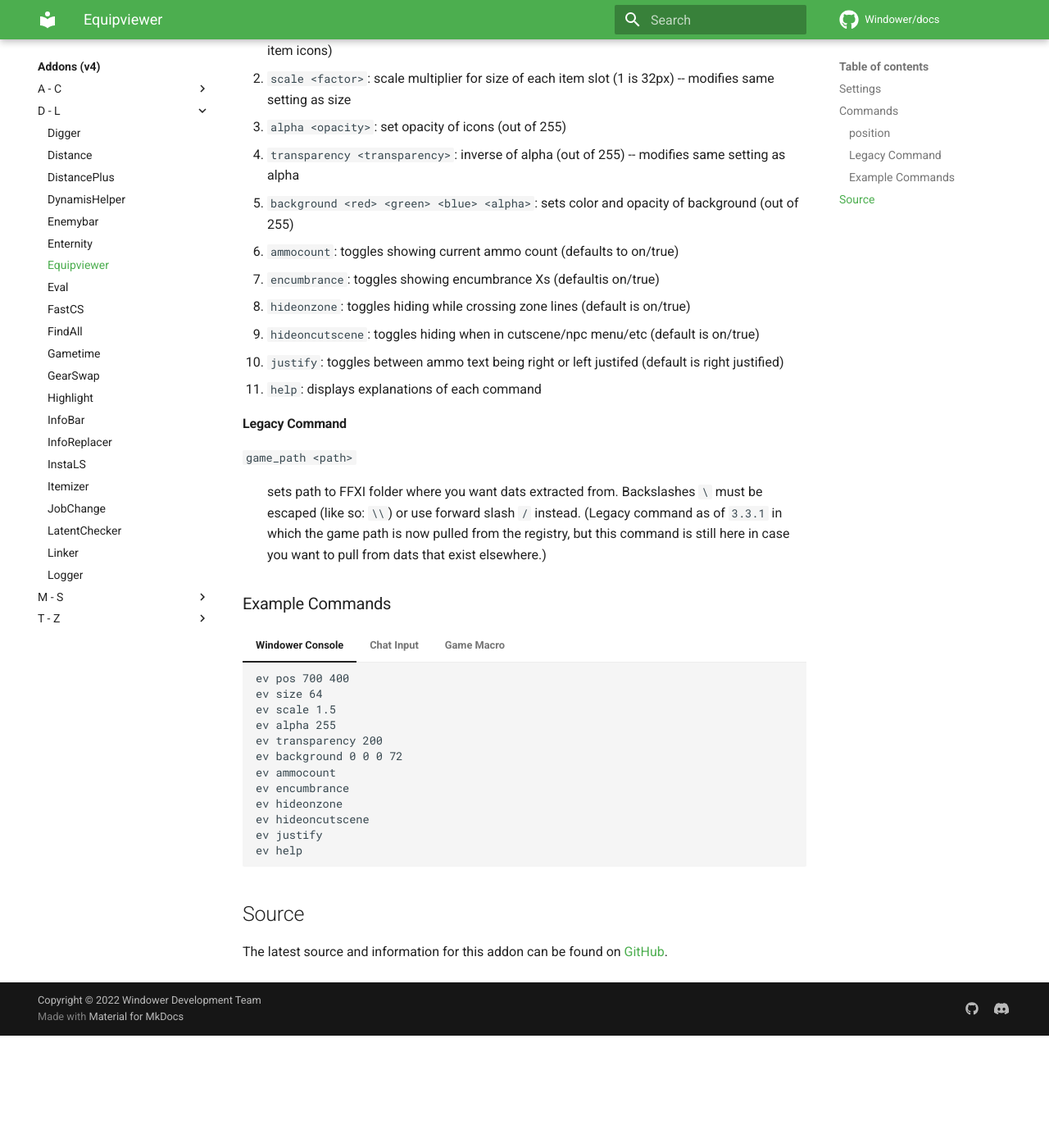
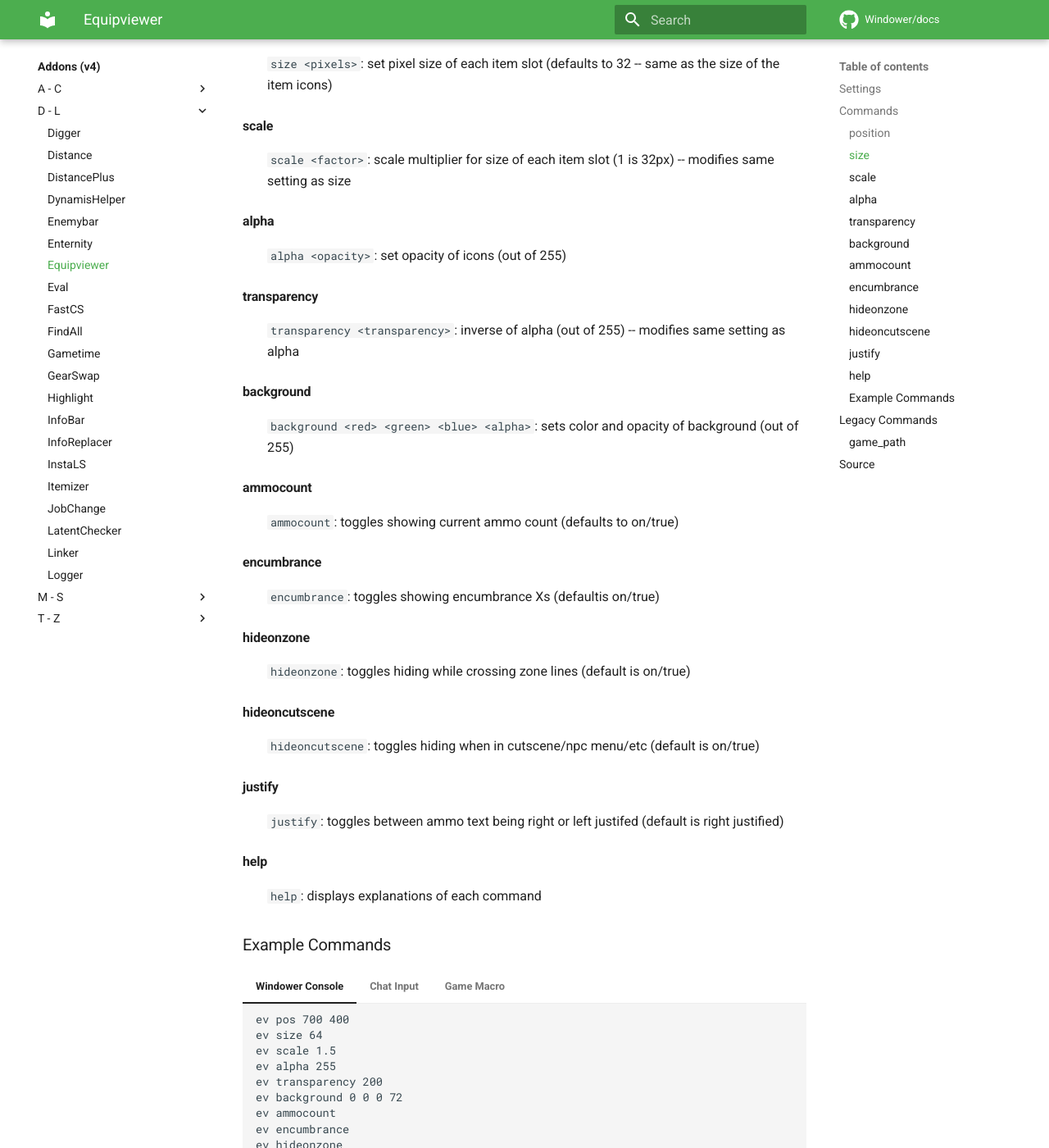
Before and after one commit to zetaepyon/windower-docs, an MkDocs documentation site: the page built from docs/addons_v4/equipviewer.md, in a window 1280 px wide and 1400 px high, scrolled down 691 px. Shown: the whole window at 82% size. Built offline with MkDocs 1.6.1 and Material for MkDocs 9.7.7, drawn with Linux system fonts in a browser that asks for light colours; comment, search, counter and statistics services are not loaded; before the commit the page ends 1954 px from its top, so only the background shows below that; some of the changed text lies outside the part shown.

Commit message:
faaaaancy

````diff
--- a/docs/addons_v4/equipviewer.md
+++ b/docs/addons_v4/equipviewer.md
@@ -27,22 +27,38 @@
 :   `position <xpos> <ypos>`
     Moves the display to the specified position (from top left).
 
-2. `size <pixels>`: set pixel size of each item slot (defaults to 32 -- same as the size of the item icons)
-3. `scale <factor>`: scale multiplier for size of each item slot (1 is 32px) -- modifies same setting as size
-4. `alpha <opacity>`: set opacity of icons (out of 255)
-5. `transparency <transparency>`: inverse of alpha (out of 255) -- modifies same setting as alpha
-6. `background <red> <green> <blue> <alpha>`: sets color and opacity of background (out of 255)
-7. `ammocount`: toggles showing current ammo count (defaults to on/true)
-8. `encumbrance`: toggles showing encumbrance Xs (defaultis on/true)
-9. `hideonzone`: toggles hiding while crossing zone lines (default is on/true)
-10. `hideoncutscene`: toggles hiding when in cutscene/npc menu/etc (default is on/true)
-11. `justify`: toggles between ammo text being right or left justifed (default is right justified)
-12. `help`: displays explanations of each command
+#### size
+:    `size <pixels>`: set pixel size of each item slot (defaults to 32 -- same as the size of the item icons)
 
-#### Legacy Command
+#### scale
+:   `scale <factor>`: scale multiplier for size of each item slot (1 is 32px) -- modifies same setting as size
 
-`game_path <path>`
-:   sets path to FFXI folder where you want dats extracted from. Backslashes `\` must be escaped (like so: `\\`) or use forward slash `/` instead. (Legacy command as of `3.3.1` in which the game path is now pulled from the registry, but this command is still here in case you want to pull from dats that exist elsewhere.)
+#### alpha
+:   `alpha <opacity>`: set opacity of icons (out of 255)
+
+#### transparency
+:   `transparency <transparency>`: inverse of alpha (out of 255) -- modifies same setting as alpha
+
+#### background
+:   `background <red> <green> <blue> <alpha>`: sets color and opacity of background (out of 255)
+
+#### ammocount
+:   `ammocount`: toggles showing current ammo count (defaults to on/true)
+
+#### encumbrance
+:   `encumbrance`: toggles showing encumbrance Xs (defaultis on/true)
+
+#### hideonzone
+:   `hideonzone`: toggles hiding while crossing zone lines (default is on/true)
+
+#### hideoncutscene
+:   `hideoncutscene`: toggles hiding when in cutscene/npc menu/etc (default is on/true)
+
+#### justify
+:   `justify`: toggles between ammo text being right or left justifed (default is right justified)
+
+#### help
+:   `help`: displays explanations of each command
 
 ### Example Commands
 
@@ -97,5 +113,10 @@
     /con ev help
     ```
 
+## Legacy Commands
+
+#### game_path
+:   `game_path <path>`: sets path to FFXI folder where you want dats extracted from. Backslashes `\` must be escaped (like so: `\\`) or use forward slash `/` instead. (Legacy command as of `3.3.1` in which the game path is now pulled from the registry, but this command is still here in case you want to pull from dats that exist elsewhere.)
+
 ## Source
 The latest source and information for this addon can be found on [GitHub](https://github.com/Windower/Lua/tree/live/addons/equipviewer).
````
